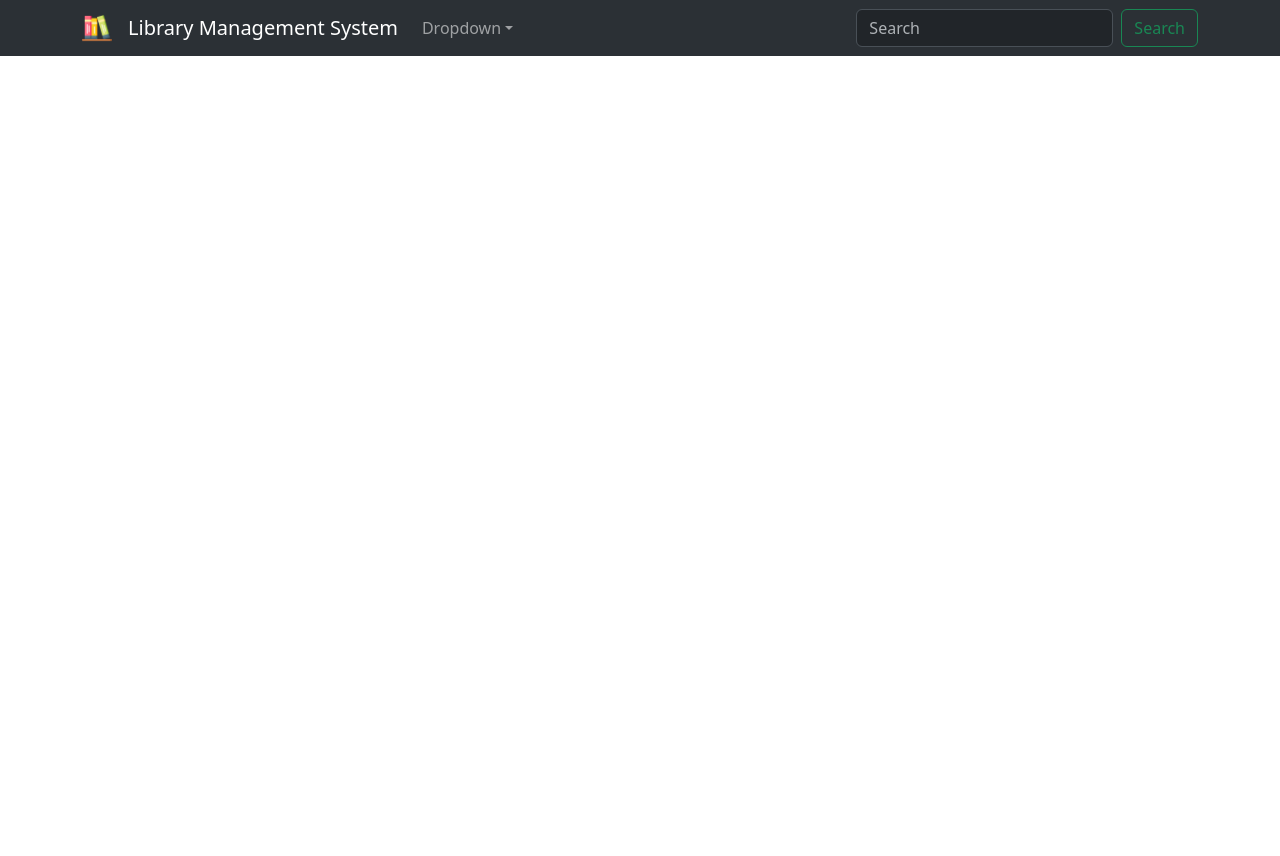
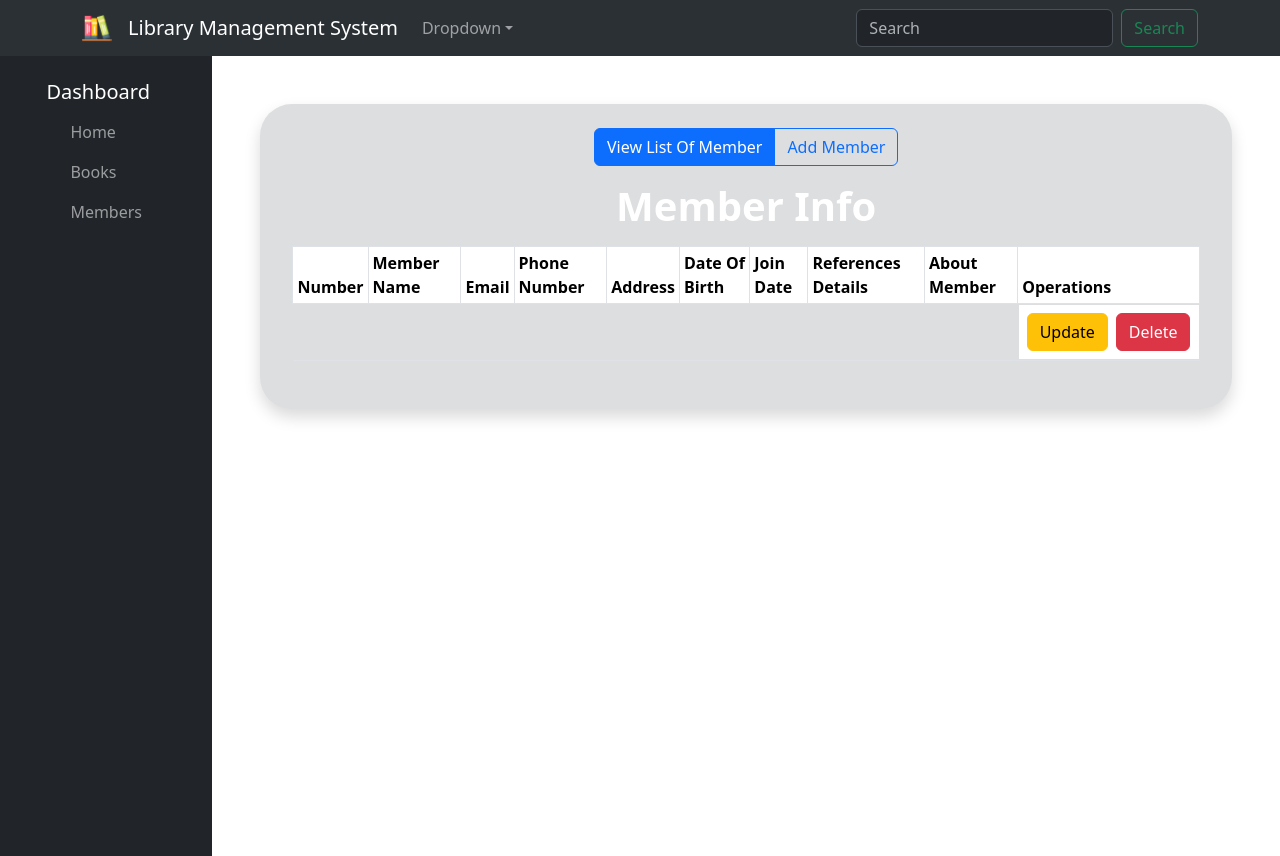
Before and after one commit to Ishara465/Library_Management_System, a React (Vite) app in the folder client/: page /memberInfo in a window 1280 px wide. Before the commit the page ends 800 px from the top, so only its background shows below. Built offline with nearby package versions, Linux system fonts and the light colour scheme.

Commit message:
createMemberFunction

```diff
--- a/client/src/App.jsx
+++ b/client/src/App.jsx
@@ -8,6 +8,10 @@ import BookList from "./components/Books/BookList";
 import CrudButton from "./components/importentComponents/CrudButton";
 import SideNavigation from "./components/importentComponents/SideNavigation";
 import BookInfo from "./components/Books/BookInfo";
+import CreateMember from "./components/Members/CreateMember";
+import MemberInfo from "./components/Members/MemberInfo";
+import MemberCrudButton from "./components/Members/MemberCrudButton";
+import MemberUpdate from "./components/Members/MemberUpdate";
 
 function App() {
   return (
@@ -20,6 +24,10 @@ function App() {
         <Route path="/crudButton" element={<CrudButton />}></Route>
         <Route path="/sideNavBar" element={<SideNavigation />}></Route>
         <Route path="/bookInfo" element={<BookInfo />}></Route>
+        <Route path="/createMember" element={<CreateMember/>}></Route>
+        <Route path="/memberInfo" element={<MemberInfo/>}></Route>
+        <Route path="/memberCrudButton" element={<MemberCrudButton/>}></Route>
+        <Route path="/memberUpdate" element={<MemberUpdate/>}></Route>
       </Routes>
     </BrowserRouter>
   );
--- /dev/null
+++ b/client/src/components/Members/CreateMember.jsx
@@ -0,0 +1,85 @@
+import React from 'react'
+import { Container } from "react-bootstrap";
+import SideNavigation from '../importentComponents/SideNavigation';
+import MemberCrudButton from './MemberCrudButton';
+import Form from "react-bootstrap/Form";
+import Button from "react-bootstrap/Button";
+
+
+const CreateMember = () => {
+  return (
+    <div style={{ display: "flex", height: "100vh" }}>
+    {/* Sidebar */}
+    <SideNavigation />
+    {/* Main Content */}
+    <Container fluid className="p-4">
+      <div className="container p-4">
+        <div
+          className="col-12 p-4 rounded-5 shadow"
+          style={{ backgroundColor: "rgb(221, 222, 223)" }}
+        >
+          <div className='d-flex justify-content-center'>
+          <MemberCrudButton/>
+          </div>
+          <div className="row   d-flex justify-content-center ">
+             {/* Home Body */}
+              <h1 className='text-center'>Add Member</h1>
+
+              <div className="row   d-flex justify-content-center  ">
+              <div className="col-3 mt-4">
+                <Form.Control type="text" placeholder="Member Name" />
+                <br />
+                <Form.Control type="text" placeholder="Email" />
+                <br />
+                <Form.Control type="text" placeholder="Phone Number" />
+                <br />
+                <Form.Control type="text" placeholder="Address" />
+                <br />
+                <Form.Control type="text" placeholder="Data of Birth " />
+              </div>
+
+              <div className="col-3 mt-3">
+                <label htmlFor="">Join Date</label>
+                <Form.Control
+                  type="date"
+                  placeholder="Published Year"
+                  className="mt-1"
+                />
+                <br />
+                <Form.Control type="text" placeholder="References Details" />
+                <br />
+
+                <Form className="">
+                  <Form.Group
+                    className="mb-3"
+                    controlId="exampleForm.ControlTextarea1"
+                  >
+                    <Form.Control
+                      as="textarea"
+                      rows={3}
+                      placeholder="About Member"
+                    />
+                  </Form.Group>
+                </Form>
+              </div>
+
+              <div className="d-flex justify-content-center align-items-center p-3">
+                <button className="btn btn-success p-2">Submit</button>
+              </div>
+            </div>
+
+
+
+
+
+
+
+          </div>
+        </div>
+      </div>
+    </Container>
+  </div>
+  )
+}
+
+export default CreateMember
--- /dev/null
+++ b/client/src/components/Members/MemberCrudButton.jsx
@@ -0,0 +1,21 @@
+import React from 'react'
+import ButtonGroup from "react-bootstrap/ButtonGroup";
+import Button from "react-bootstrap/Button";
+import { Link } from "react-router-dom";
+
+const MemberCrudButton = () => {
+  return (
+    <div>
+      <ButtonGroup className="mb-2">
+        <Link to="/memberInfo" className="btn btn-primary">
+          View List Of Member
+        </Link>
+        <Button as={Link} to="/createMember" variant="outline-primary">
+          Add Member
+        </Button>
+      </ButtonGroup>
+    </div>
+  )
+}
+
+export default MemberCrudButton
--- /dev/null
+++ b/client/src/components/Members/MemberInfo.jsx
@@ -0,0 +1,71 @@
+import React from "react";
+import { Container } from "react-bootstrap";
+import SideNavigation from "../importentComponents/SideNavigation";
+import Table from "react-bootstrap/Table";
+import MemberCrudButton from "./MemberCrudButton";
+import Button from "react-bootstrap/Button";
+import { Link } from "react-router-dom";
+
+const MemberInfo = () => {
+  return (
+    <div style={{ display: "flex", height: "100vh" }}>
+      {/* Sidebar */}
+      <SideNavigation />
+      {/* Main Content */}
+      <Container fluid className="p-4">
+        <div className="container p-4">
+          <div
+            className="col-12 p-4 rounded-5 shadow "
+            style={{ backgroundColor: "rgb(221, 222, 223)" }}
+          >
+            <div className="d-flex justify-content-center">
+              <MemberCrudButton />
+            </div>
+            <div className="row  d-flex justify-content-center  m-2">
+              {/* Home Body */}
+              <h1 className="text-center mb-3">Member Info</h1>
+
+              <Table striped bordered hover size="sm">
+                <thead>
+                  <tr>
+                    <th>Number</th>
+                    <th>Member Name</th>
+                    <th>Email</th>
+                    <th>Phone Number</th>
+                    <th>Address</th>
+                    <th>Date Of Birth</th>
+                    <th>Join Date</th>
+                    <th>References Details</th>
+                    <th>About Member</th>
+                    <th>Operations</th>
+                  </tr>
+                </thead>
+                <tbody>
+                  <td></td>
+                  <td></td>
+                  <td></td>
+                  <td></td>
+                  <td></td>
+                  <td></td>
+                  <td></td>
+                  <td></td>
+                  <td></td>
+                  <td>
+                    <div className="d-flex justify-content-center">
+                      <Link to="/memberUpdate" className="btn btn-warning  m-1">
+                        Update
+                      </Link>
+                      <Button className="btn btn-danger  m-1">Delete</Button>
+                    </div>
+                  </td>
+                </tbody>
+              </Table>
+            </div>
+          </div>
+        </div>
+      </Container>
+    </div>
+  );
+};
+
+export default MemberInfo;
--- /dev/null
+++ b/client/src/components/Members/MemberUpdate.jsx
@@ -0,0 +1,84 @@
+import React from 'react'
+import { Container } from "react-bootstrap";
+import SideNavigation from '../importentComponents/SideNavigation';
+import MemberCrudButton from './MemberCrudButton';
+import Form from "react-bootstrap/Form";
+import Button from "react-bootstrap/Button";
+
+const MemberUpdate = () => {
+  return (
+    <div style={{ display: "flex", height: "100vh" }}>
+    {/* Sidebar */}
+    <SideNavigation />
+    {/* Main Content */}
+    <Container fluid className="p-4">
+      <div className="container p-4">
+        <div
+          className="col-12 p-4 rounded-5 shadow"
+          style={{ backgroundColor: "rgb(221, 222, 223)" }}
+        >
+          <div className='d-flex justify-content-center'>
+          <MemberCrudButton/>
+          </div>
+          <div className="row   d-flex justify-content-center ">
+             {/* Home Body */}
+              <h1 className='text-center'>Update Member</h1>
+
+              <div className="row   d-flex justify-content-center  ">
+              <div className="col-3 mt-4">
+                <Form.Control type="text" placeholder="Member Name" />
+                <br />
+                <Form.Control type="text" placeholder="Email" />
+                <br />
+                <Form.Control type="text" placeholder="Phone Number" />
+                <br />
+                <Form.Control type="text" placeholder="Address" />
+                <br />
+                <Form.Control type="text" placeholder="Data of Birth " />
+              </div>
+
+              <div className="col-3 mt-3">
+                <label htmlFor="">Join Date</label>
+                <Form.Control
+                  type="date"
+                  placeholder="Published Year"
+                  className="mt-1"
+                />
+                <br />
+                <Form.Control type="text" placeholder="References Details" />
+                <br />
+
+                <Form className="">
+                  <Form.Group
+                    className="mb-3"
+                    controlId="exampleForm.ControlTextarea1"
+                  >
+                    <Form.Control
+                      as="textarea"
+                      rows={3}
+                      placeholder="About Member"
+                    />
+                  </Form.Group>
+                </Form>
+              </div>
+
+              <div className="d-flex justify-content-center align-items-center p-3">
+                <button className="btn btn-success p-2">Submit</button>
+              </div>
+            </div>
+
+
+
+
+
+
+
+          </div>
+        </div>
+      </div>
+    </Container>
+  </div>
+  )
+}
+
+export default MemberUpdate
--- a/client/src/components/importentComponents/SideNavigation.jsx
+++ b/client/src/components/importentComponents/SideNavigation.jsx
@@ -13,7 +13,7 @@ const SideNavigation = () => {
       <Nav className="flex-column">
         <Nav.Link href="/">Home</Nav.Link>
         <Nav.Link href="/bookList">Books</Nav.Link>
-        <Nav.Link href="#settings">Settings</Nav.Link>
+        <Nav.Link href="/memberInfo">Members</Nav.Link>
       </Nav>
     </Navbar>
   );
```
Also changed, not shown: client/src/components/Members/Member.css (added).
